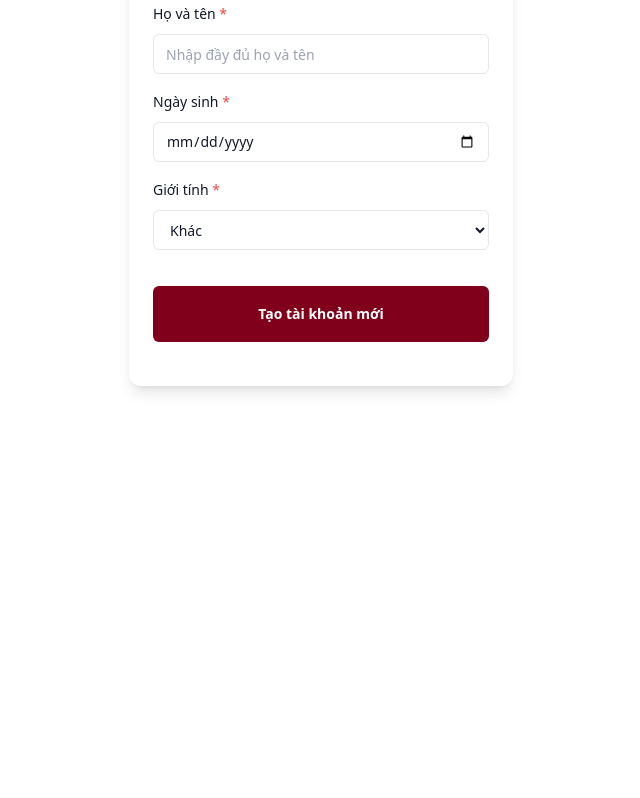
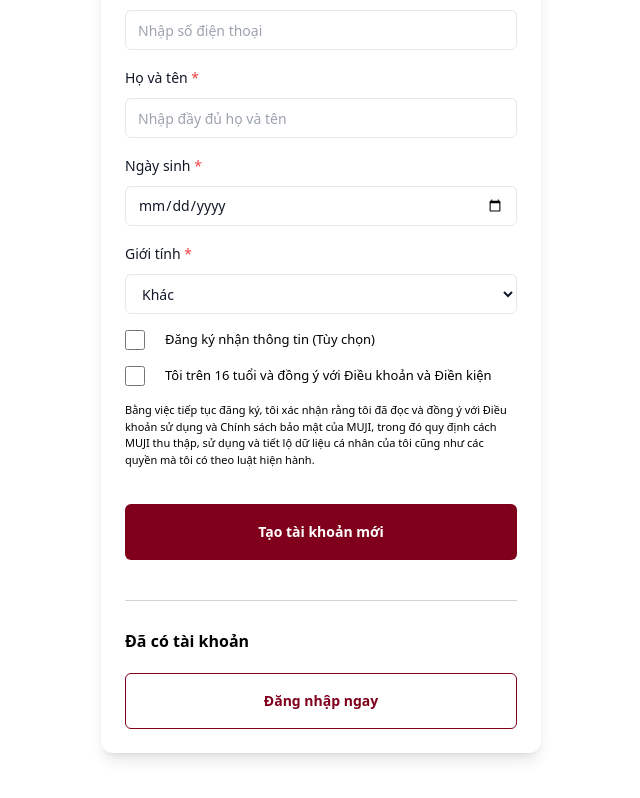
Before and after one commit to NguyettMiinh/Hoa, a React (Vite) app: page /register in a window 1280 px wide. Shown: the part 374-1172 px from the top of the page, without its empty margins (319-959 px from the left). Before the commit the page ends 808 px from the top, so only its background shows below. Built offline with nearby package versions, Linux system fonts and the light colour scheme.

Commit message:
add variable isover18 and issubcribed for checkbox, fix with for div  contain form inot 441

```diff
--- a/src/page/auth/SignupForm.tsx
+++ b/src/page/auth/SignupForm.tsx
@@ -11,6 +11,9 @@ type ISignupForm = {
     fullname: string;
     dob: string;
     gender: string;
+    isOver18: boolean;
+    isSubscribed: boolean;
+
 }
 // Define the validation schema using yup
 const signupSchema = yup.object().shape({
@@ -53,18 +56,26 @@ const SignUpForm = () => {
             phone: "",
             fullname: "",
             dob: "",
-            gender: "other",
+            gender: "2",
+            isOver18: false,
+            isSubscribed: false
         },
     });
     const onSubmit = (data: ISignupForm) => {
         console.log(data);
     }
-
+    const handleLogin = () => {
+        navigate("/login");
+    }
 
     return (
         <div className="flex min-h-full flex-1 flex-col justify-center px-6 py-12 lg:px-8">
-            <div className="card card-xl mt-10 sm:mx-auto sm:w-full sm:max-w-sm md:shadow-lg rounded-xl bg-white p-6">
+            <div className="card card-xl w-[440px] mt-10 mx-auto md:shadow-lg rounded-xl bg-white p-6">
+
                 <form onSubmit={handleSubmit(onSubmit)} className="flex flex-col justify-center gap-4">
+                    <div className="text-xl font-bold mb-5">
+                        Đăng Ký Tài Khoản
+                    </div>
                     <div>
                         <label className="block text-sm/6 font-medium text-gray-900">Email <span className="text-red-500">*</span> </label>
                         <div className="mt-2">
@@ -133,19 +144,39 @@ const SignUpForm = () => {
                         <label className="block text-sm/6 font-medium text-gray-900"> Giới tính <span className="text-red-500">*</span></label>
                         <div className="mt-2">
                             <select {...register("gender")}
-                            className={`block w-full h-[40px] rounded-md border
+                                className={`block w-full h-[40px] rounded-md border
                                 ${errors.gender ? "border-red-500" : "border-input"}
                                 bg-white px-3 py-1.5 text-base text-gray-900
                                 placeholder:text-gray-400 sm:text-sm/6 focus:outline-none`} >
-                                <option value="other">Khác</option>
-                                <option value="male">Nam</option>
-                                <option value="female">Nữ</option>
+                                <option value="2">Khác</option>
+                                <option value="1">Nam</option>
+                                <option value="0">Nữ</option>
                             </select>
                         </div>
                     </div>
+                    <div className="flex justify-content text-[13px]">
+                        <input type="checkbox" {...register("isOver18")} className="h-[20px] w-[20px] mr-5" />
+                        Đăng ký nhận thông tin (Tùy chọn)
+                    </div>
+                    <div className="flex justify-content text-[13px]">
+                        <input type="checkbox" {...register("isSubscribed")} className="h-[20px] w-[20px] mr-5" />
+                        Tôi trên 16 tuổi và đồng ý với Điều khoản và Điền kiện
+                    </div>
+                    <div className=" text-[11px]">
+                        Bằng việc tiếp tục đăng ký, tôi xác nhận rằng tôi đã đọc và đồng ý với Điều khoản sử dụng và Chính sách bảo mật của MUJI, trong đó quy định cách MUJI thu thập, sử dụng và tiết lộ dữ liệu cá nhân của tôi cũng như các quyền mà tôi có theo luật hiện hành.
+                    </div>
                     <div className="mt-5 mb-5">
                         <button type="submit"
-                            className="flex w-full h-[56px] items-center justify-center rounded-md bg-brand-darkRed px-3 py-1.5 text-sm/6 font-semibold text-white shadow-xs hover:bg-[#8c1932] focus-visible:outline-2 focus-visible:outline-offset-2 focus-visible:bg-[#8c1932]">Tạo tài khoản mới</button>
+                            className="flex w-full h-[56px] items-center justify-center rounded-md bg-brand-darkRed px-3 py-1.5 text-sm/6 font-semibold text-white shadow-xs hover:bg-[#8c1932] focus-visible:outline-2 focus-visible:outline-offset-2 focus-visible:bg-[#8c1932]">Tạo tài khoản mới
+                        </button>
+                    </div>
+                    <hr className="mt-1 border-t border-gray-300" />
+                    <div>
+                        <div className = "font-bold mt-3 mb-5">Đã có tài khoản</div>
+                        <button onClick={handleLogin}
+                            className="flex w-full h-[56px] items-center justify-center rounded-md border border-brand-darkRed bg-white px-3 py-1.5 text-sm/6 font-semibold text-brand-darkRed shadow-xs hover:bg-brand-darkRed focus-visible:outline-2 focus-visible:outline-offset-2 focus-visible:bg-[#8c1932] hover:text-white">
+                            Đăng nhập ngay
+                        </button>
                     </div>
 
                 </form>
```
